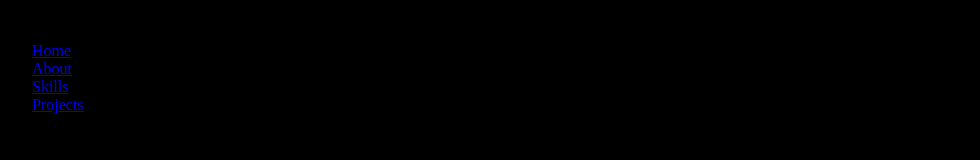
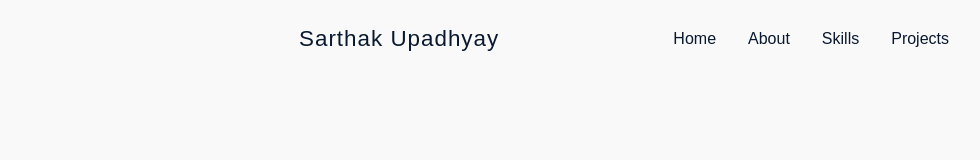
Before and after one commit to sxrthxkk/Portfolio, a plain HTML site: page index.html in a window 1280 px wide. Shown: the whole page, without its empty margins (16-996 px from the left). Drawn offline with Linux system fonts and the light colour scheme.

Commit message:
Basic structuring of the navbar

```diff
--- a/index.css
+++ b/index.css
@@ -1,3 +1,53 @@
+*{
+    margin:0;
+    padding:0;
+    border: 0;
+    box-sizing: border-box;
+}
 body{
-    background-color: black;
+    background-color: #F9F9F9;
+    color: #0A192F;
+
 }
+#heading{
+
+    font-size: 1.4rem;
+    font-weight: 500;
+    color: #0A192F;
+    letter-spacing: 1px;
+
+
+}
+#navbar{
+    display: flex;
+    justify-content: space-between;
+    flex-wrap: wrap;
+     font-family: Arial, Helvetica, sans-serif;
+    font-weight: 400;
+    width: 80%;
+    max-width: 650px;
+    align-items: center;
+    margin: 2% auto;
+    position: sticky;
+
+}
+#items{
+ display: flex;
+ list-style: none;
+ gap: 2rem;
+ font-weight: 400;
+}
+#items li a {
+    text-decoration: none;
+    color: #0A192F;
+    font-size: 1rem;
+    font-weight: 500;
+    transition: all 0.3s ease;
+}
+
+
+#items li a:hover {
+    color: #6C63FF;
+    text-decoration: underline;
+
+}
```
